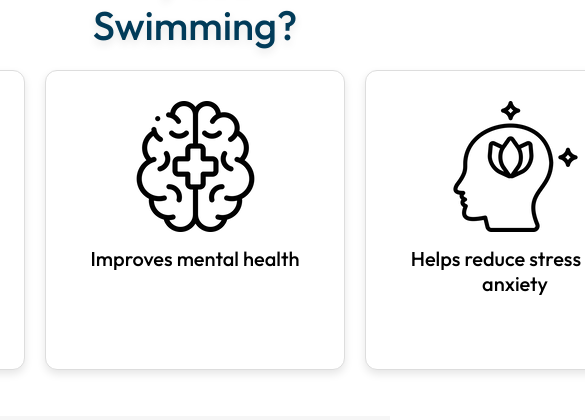
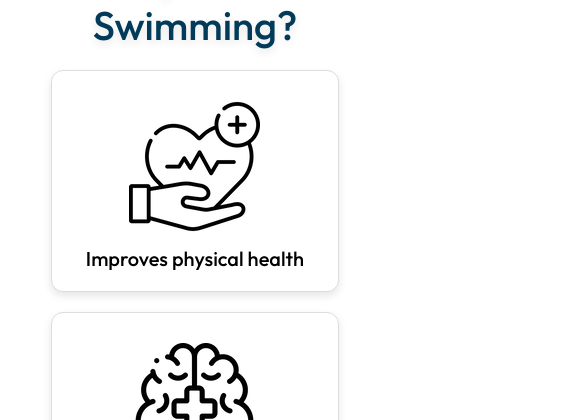
Before and after one commit to kaidoverse/swimweb, a React (Vite) app: page / in a window 390 px wide. Shown: the part 934-1354 px from the top of the page, 585 px wide, since content can reach past the window. Built offline with nearby package versions, Linux system fonts and the light colour scheme.

Commit message:
improved mobile responsiveness for whylearn comp

```diff
--- a/src/Components/WhyLearn/WhyLearn.css
+++ b/src/Components/WhyLearn/WhyLearn.css
@@ -5,7 +5,7 @@
   text-align: center; /* Center the heading text */
   padding: 20px;
   background-color: #ffffff;
-  height: 60vh;
+  min-height: 60vh;
   position: relative;
 }
 
@@ -23,6 +23,7 @@
   justify-content: center; /* Center items horizontally */
   align-items: center;
   gap: 20px; /* Space between items */
+  flex-wrap: wrap;
 }
 
 .itemm {
@@ -48,3 +49,16 @@
   font-size: 20px;
   font-weight: 500;
 }
+
+@media (max-width: 768px) {
+  .items {
+    display: flex;
+    flex-direction: column;
+    align-items: center;
+  }
+
+  .itemm {
+    width: 90%;
+    height: auto;
+  }
+}
```
